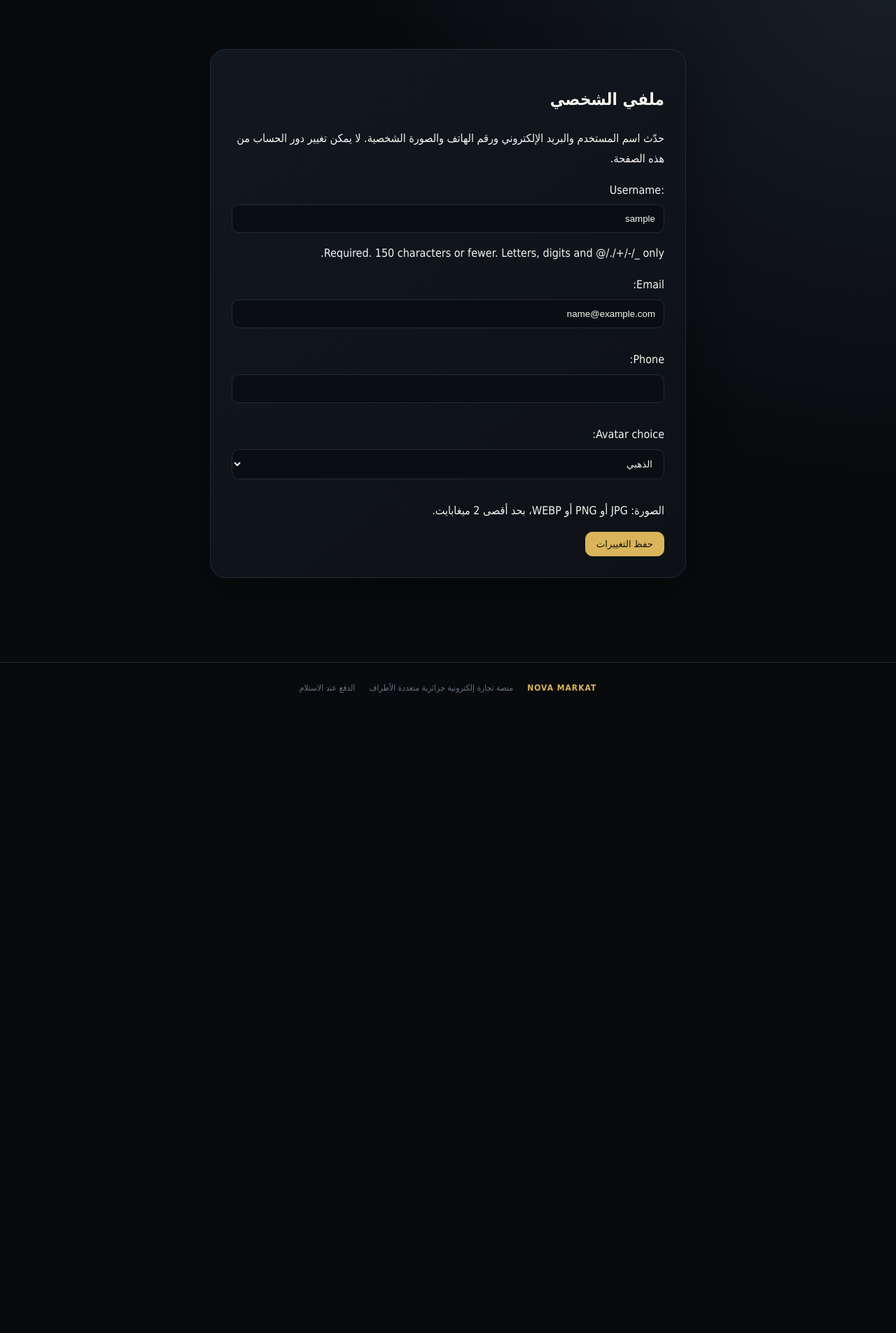
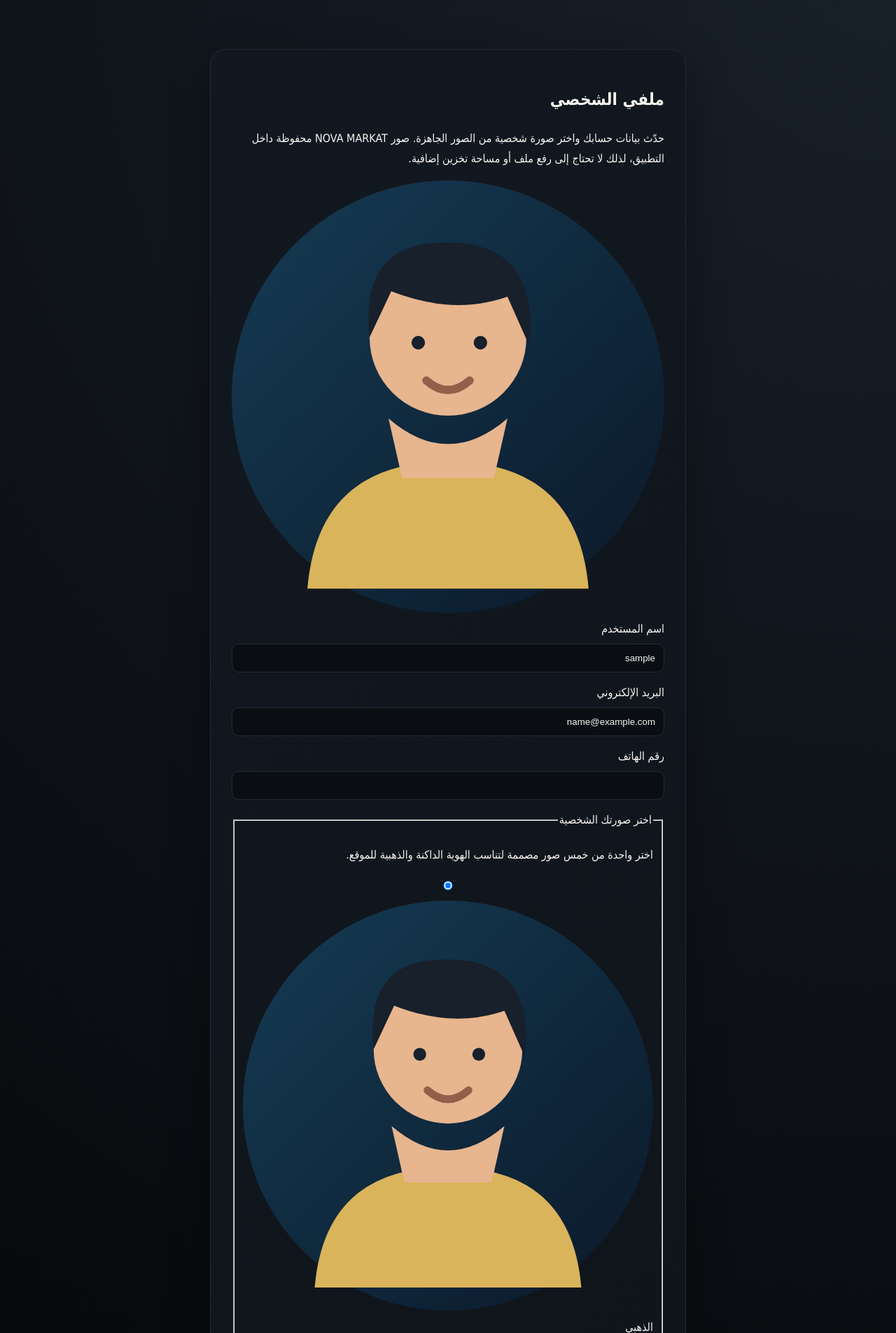
Before and after one commit to ml7049342-netizen/NOVA_MARKAT, a Django app: page /profile/ in a window 1280 px wide. Shown: the part 76-1981 px from the top of the page at 70% size. Before the commit the page ends 1066 px from the top, so only its background shows below. Run offline with Django 5.2, Linux system fonts and the light colour scheme; the visitor is signed in with stand-in values (Sample User, id 1).

Commit message:
Add five selectable preset avatars to profile page

```diff
--- a/templates/profile.html
+++ b/templates/profile.html
@@ -1,15 +1,54 @@
 {% extends 'base.html' %}
+{% load static %}
 {% block title %}ملفي الشخصي | NOVA MARKAT{% endblock %}
 {% block content %}
-<section class="form-card" aria-labelledby="profile-heading">
+<section class="form-card profile-card" aria-labelledby="profile-heading">
   <h1 id="profile-heading">ملفي الشخصي</h1>
-  <p>حدّث اسم المستخدم والبريد الإلكتروني ورقم الهاتف والصورة الشخصية. لا يمكن تغيير دور الحساب من هذه الصفحة.</p>
-  {% if user.avatar %}<div class="profile-avatar" style="text-align:center;margin:20px 0"><img src="{{ user.avatar.url }}" alt="الصورة الشخصية الحالية" style="width:112px;height:112px;object-fit:cover;border-radius:50%;border:2px solid #d9b45b"></div>{% endif %}
-  <form method="post" enctype="multipart/form-data" novalidate>
+  <p>حدّث بيانات حسابك واختر صورة شخصية من الصور الجاهزة. صور NOVA MARKAT محفوظة داخل التطبيق، لذلك لا تحتاج إلى رفع ملف أو مساحة تخزين إضافية.</p>
+
+  <form method="post" novalidate>
     {% csrf_token %}
-    {{ form.as_p }}
-    <p class="muted">الصورة: JPG أو PNG أو WEBP، بحد أقصى 2 ميغابايت.</p>
-    <button class="gold" type="submit">حفظ التغييرات</button>
+    <div class="profile-avatar-current">
+      {% if user.avatar.name|slice:":7" == "preset/" %}
+        <img src="{% static user.avatar.name|slice:"7:" %}" alt="الصورة الشخصية الحالية" id="avatar-preview">
+      {% elif user.avatar %}
+        <img src="{{ user.avatar.url }}" alt="الصورة الشخصية الحالية" id="avatar-preview">
+      {% else %}
+        <img src="{% static 'avatars/avatar-1.svg' %}" alt="الصورة الشخصية الحالية" id="avatar-preview">
+      {% endif %}
+    </div>
+
+    <div class="profile-fields">
+      <div><label for="{{ form.username.id_for_label }}">اسم المستخدم</label>{{ form.username }}{{ form.username.errors }}</div>
+      <div><label for="{{ form.email.id_for_label }}">البريد الإلكتروني</label>{{ form.email }}{{ form.email.errors }}</div>
+      <div><label for="{{ form.phone.id_for_label }}">رقم الهاتف</label>{{ form.phone }}{{ form.phone.errors }}</div>
+    </div>
+
+    <fieldset class="avatar-picker">
+      <legend>اختر صورتك الشخصية</legend>
+      <p class="muted">اختر واحدة من خمس صور مصممة لتناسب الهوية الداكنة والذهبية للموقع.</p>
+      <div class="avatar-options">
+        {% for value, label in form.avatar_choice.field.choices %}
+          <label class="avatar-option" for="avatar-{{ forloop.counter }}">
+            <input type="radio" id="avatar-{{ forloop.counter }}" name="avatar_choice" value="{{ value }}" {% if form.avatar_choice.value == value %}checked{% endif %}>
+            <img src="{% static 'avatars/' %}{{ value }}" alt="" loading="lazy">
+            <span>{{ label }}</span>
+          </label>
+        {% endfor %}
+      </div>
+      {{ form.avatar_choice.errors }}
+    </fieldset>
+
+    <button class="gold profile-save" type="submit">حفظ التغييرات</button>
   </form>
 </section>
+<script>
+  document.querySelectorAll('input[name="avatar_choice"]').forEach(function (input) {
+    input.addEventListener('change', function () {
+      if (input.checked) {
+        document.getElementById('avatar-preview').src = "{% static 'avatars/' %}" + input.value;
+      }
+    });
+  });
+</script>
 {% endblock %}
```
